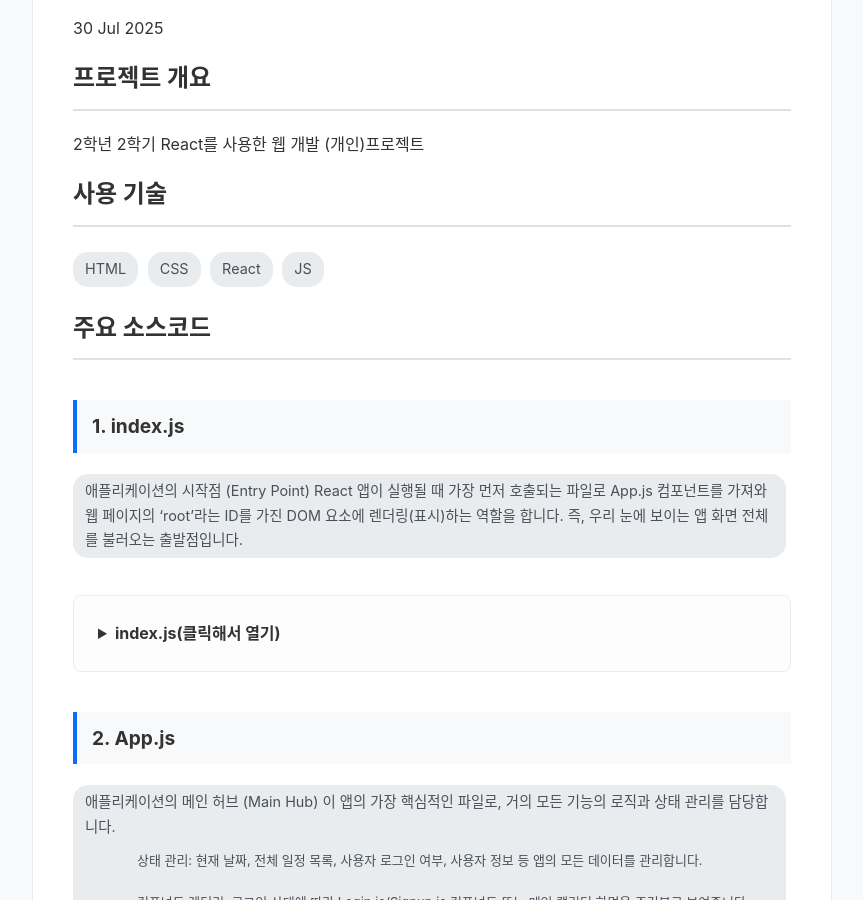
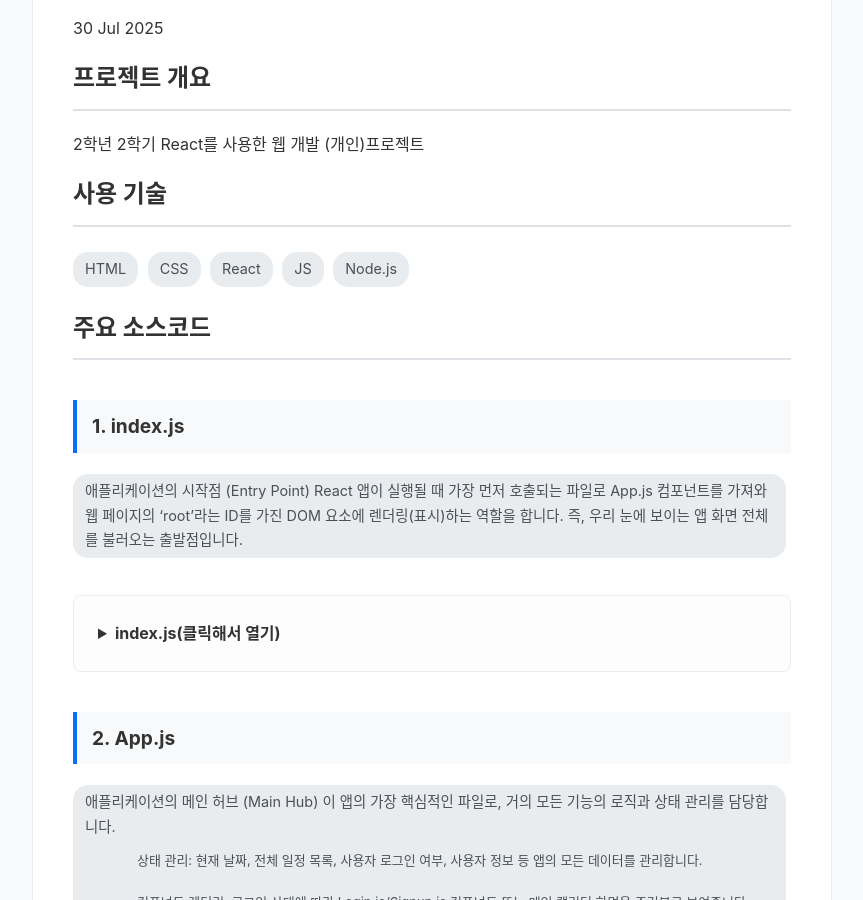
Before and after one commit to jjoon1234/jjoon1234.github.io, a Jekyll site: the page built from _posts/2025-07-30-my-first-project.md, in a window 1280 px wide and 900 px high, scrolled down 390 px. Shown: the whole window, without its empty margins (208-1071 px from the left). Built offline with Jekyll 4.4.1, drawn with Linux system fonts in a browser that asks for light colours.

Commit message:
Update 2025-07-30-my-first-project.md

```diff
--- a/_posts/2025-07-30-my-first-project.md
+++ b/_posts/2025-07-30-my-first-project.md
@@ -12,6 +12,7 @@ category: project
 - CSS
 - React
 - JS
+- Node.js
 
 ## 주요 소스코드
 
```
